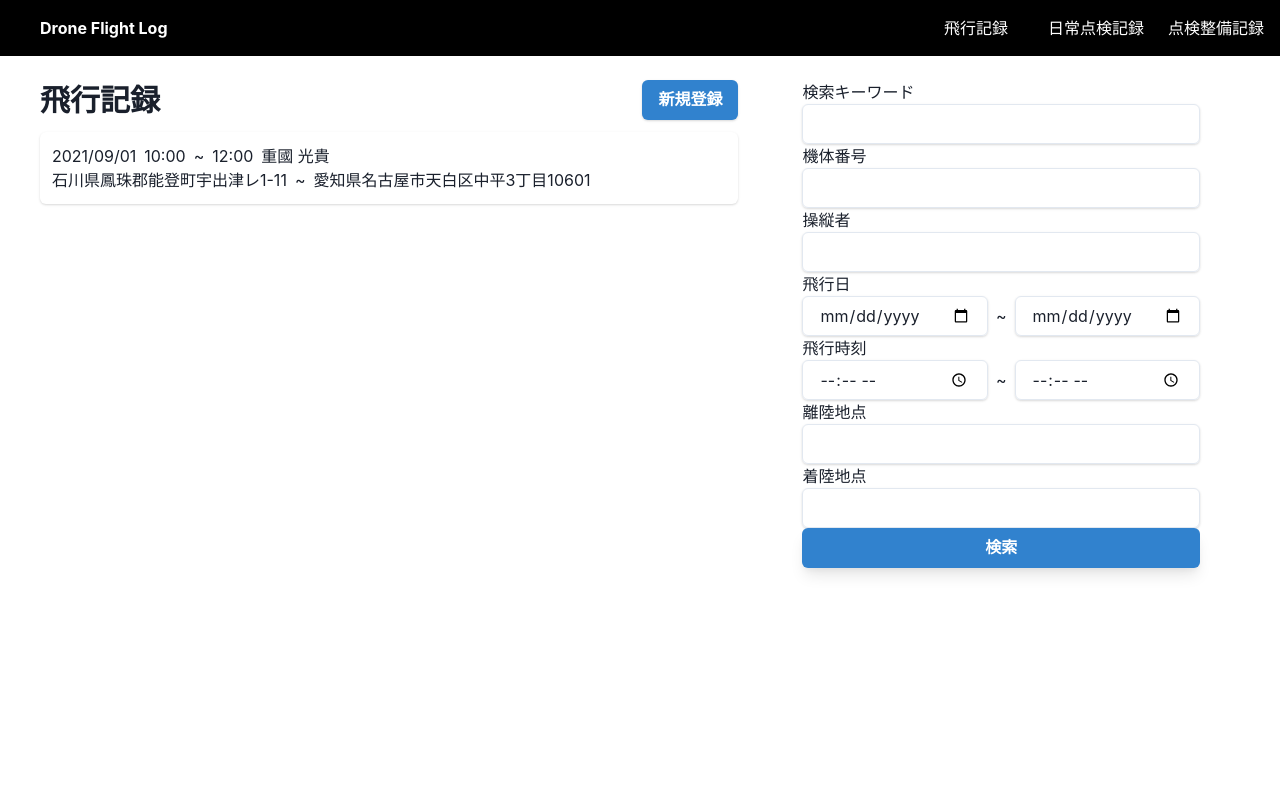
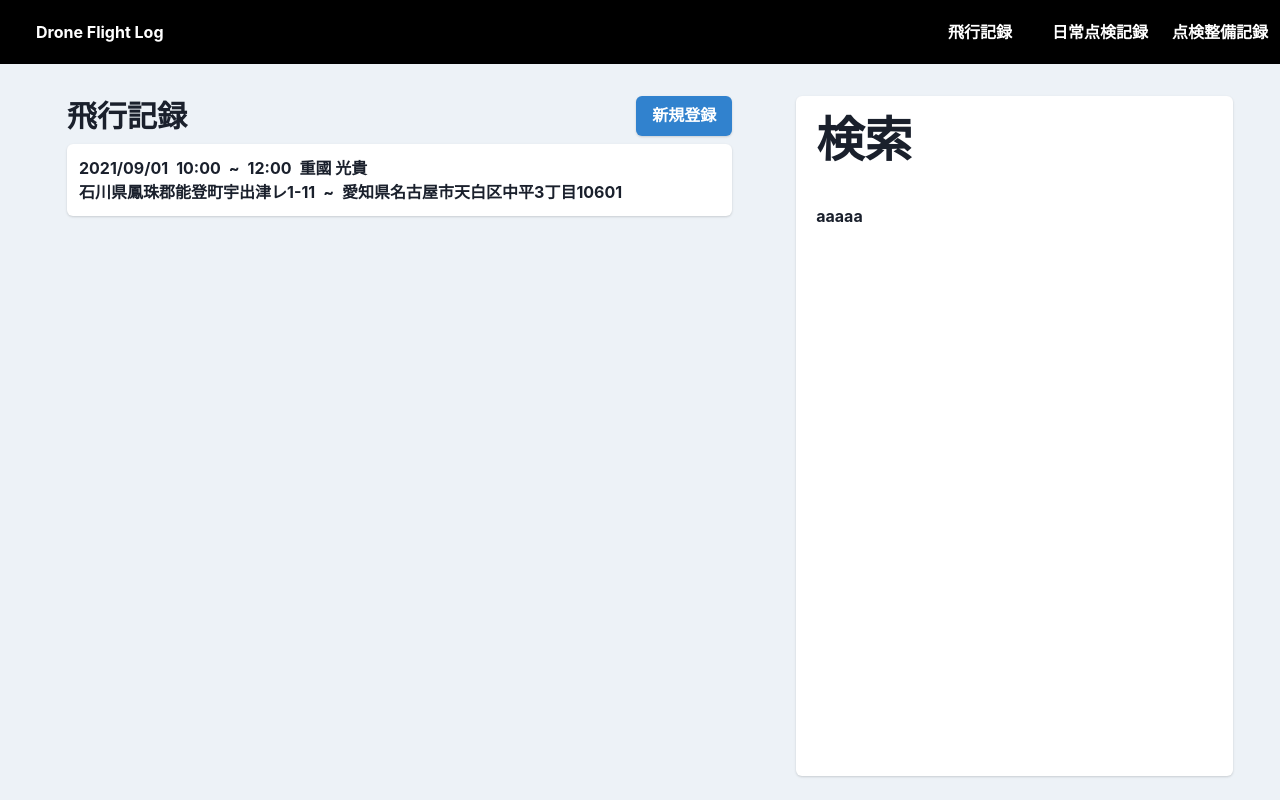
Before and after one commit to POPOTINESU/DroneFlightLog_frontend, a Next.js app: page /flightlog in a window 1280 px wide. Built offline with nearby package versions, Linux system fonts and the light colour scheme.

Commit message:
トップ画面途中まで作成

```diff
--- a/package.json
+++ b/package.json
@@ -16,7 +16,6 @@
     "@emotion/cache": "^11.11.0",
     "@emotion/react": "^11.11.4",
     "@emotion/styled": "^11.11.5",
-    "@mui/icons-material": "^5.15.20",
     "axios": "^1.6.8",
     "create-jest": "^29.7.0",
     "formik": "^2.4.6",
@@ -24,6 +23,7 @@
     "next": "14.2.3",
     "react": "^18",
     "react-dom": "^18",
+    "react-icons": "^5.2.1",
     "recoil": "^0.7.7"
   },
   "devDependencies": {
--- a/src/app/components/atoms/header/Header.tsx
+++ b/src/app/components/atoms/header/Header.tsx
@@ -5,7 +5,7 @@ import React from "react";
 export const Header = () => {
   return (
     <>
-      <Flex>
+      <Flex alignItems="center" height="100%">
         <Text ml={6} as="b">
           Drone Flight Log
         </Text>
--- a/src/app/features/flightlog/ui/organisms/FlightLogTable.tsx
+++ b/src/app/features/flightlog/ui/organisms/FlightLogTable.tsx
@@ -1,28 +1,24 @@
 import {
-  Box,
   Button,
   Card,
-  Flex,
   Grid,
   GridItem,
   HStack,
   Heading,
-  Hide,
-  IconButton,
-  Input,
-  Show,
   Spacer,
-  Table,
-  TableContainer,
-  Tbody,
-  Td,
+  InputGroup,
+  InputLeftAddon,
   Text,
-  Th,
-  Thead,
-  Tr,
+  Box,
+  CardBody,
+  CardHeader,
+  Center,
+  Flex,
 } from "@chakra-ui/react";
 import React from "react";
-import { type } from 'os';
+import { Input } from "@chakra-ui/react";
+import { IoSearch } from "react-icons/io5";
+import { Header } from "@/app/components/atoms/header/Header";
 
 const data = {
   flightDate: "2021/09/01",
@@ -39,17 +35,16 @@ const data = {
 
 export const FlightLogTable = () => {
   return (
-    <>
-      <Grid templateColumns="repeat(26, 1fr)" gap={6}>
-        <GridItem colSpan={16} py={6} px={10}>
+    <Grid templateColumns="repeat(26, 1fr)" gap={6} height="90vh" py="20px" px="15px">
+      <GridItem colSpan={16} px={10} height="100%">
         <HStack>
           <Heading size="lg">飛行記録</Heading>
           <Spacer />
-          <Button colorScheme='blue' boxShadow='base'>
+          <Button colorScheme="blue" boxShadow="base">
             新規登録
           </Button>
         </HStack>
-          <Card mt={3} p={3}>
+        <Card mt={2} p={3}>
           <HStack>
             <Text>{data.flightDate}</Text>
             <Text>{data.takeoffTime}</Text>
@@ -64,32 +59,16 @@ export const FlightLogTable = () => {
           </HStack>
         </Card>
       </GridItem>
-        <GridItem colSpan={10} py={6} pr={20}>
-          <Text>検索キーワード</Text>
-          <Input boxShadow='base'/>
-          <Text>機体番号</Text>
-          <Input boxShadow='base'/>
-          <Text>操縦者</Text>
-          <Input boxShadow='base'/>
-          <Text>飛行日</Text>
-          <HStack>
-            <Input type="date" boxShadow='base'/>
-            <Text>~</Text>
-            <Input type="date" boxShadow='base'/>
-          </HStack>
-          <Text>飛行時刻</Text>
-          <HStack>
-            <Input type="time" boxShadow='base'/>
-            <Text>~</Text>
-            <Input type="time" boxShadow='base'/>
-          </HStack>
-          <Text>離陸地点</Text>
-          <Input boxShadow='base'/>
-          <Text>着陸地点</Text>
-          <Input boxShadow='base'/>
-          <Button colorScheme='blue' width="100%" boxShadow='lg'>検索</Button>
+      <GridItem colSpan={10} pr={5} height="100%">
+        <Card mb="auto" height="100%">
+          <CardHeader>
+            <Heading size="2xl">検索</Heading>
+          </CardHeader>
+          <CardBody>
+            <Text>aaaaa</Text>
+          </CardBody>
+        </Card>
       </GridItem>
     </Grid>
-    </>
   );
 };
--- a/src/app/flightlog/layout.tsx
+++ b/src/app/flightlog/layout.tsx
@@ -1,5 +1,5 @@
 import React from "react";
-import { Box } from "@chakra-ui/react";
+import { Box, Center, Grid, GridItem } from "@chakra-ui/react";
 import { Header } from "../components/atoms/header/Header";
 
 export default function FlightLogLayout({
@@ -9,10 +9,21 @@ export default function FlightLogLayout({
 }) {
   return (
     <>
-      <Box backgroundColor="black" color="white" p={4}>
-        <Header />
-      </Box>
-      {children}
+      <Grid
+        templateAreas={`"header"
+                  "main"
+                  `}
+        gridTemplateRows={"20 1fr"}
+        h="100vh"
+        fontWeight="bold"
+      >
+        <GridItem p="3"  bg="black" color="white" area={"header"} height="8vh">
+          <Header />
+        </GridItem>
+        <GridItem p="3" bg="gray.100" area={"main"} height="92vh">
+          {children}
+        </GridItem>
+      </Grid>
     </>
   );
 }
--- a/src/app/globals.css
+++ b/src/app/globals.css
@@ -1,8 +1,9 @@
-html,
-body {
+html, body {
+  height: 100%;
   margin: 0;
   padding: 0;
-  font-family: 'Roboto', sans-serif;
-  font-size: 16px;
-  background-color: #f5f5f5;
 }
+
+#__next {
+  height: 100%;
+}
```
Also changed, not shown: 1 other file (tests, documents, lock files or other folders). Lines whose indentation alone changed are shown as unchanged.
